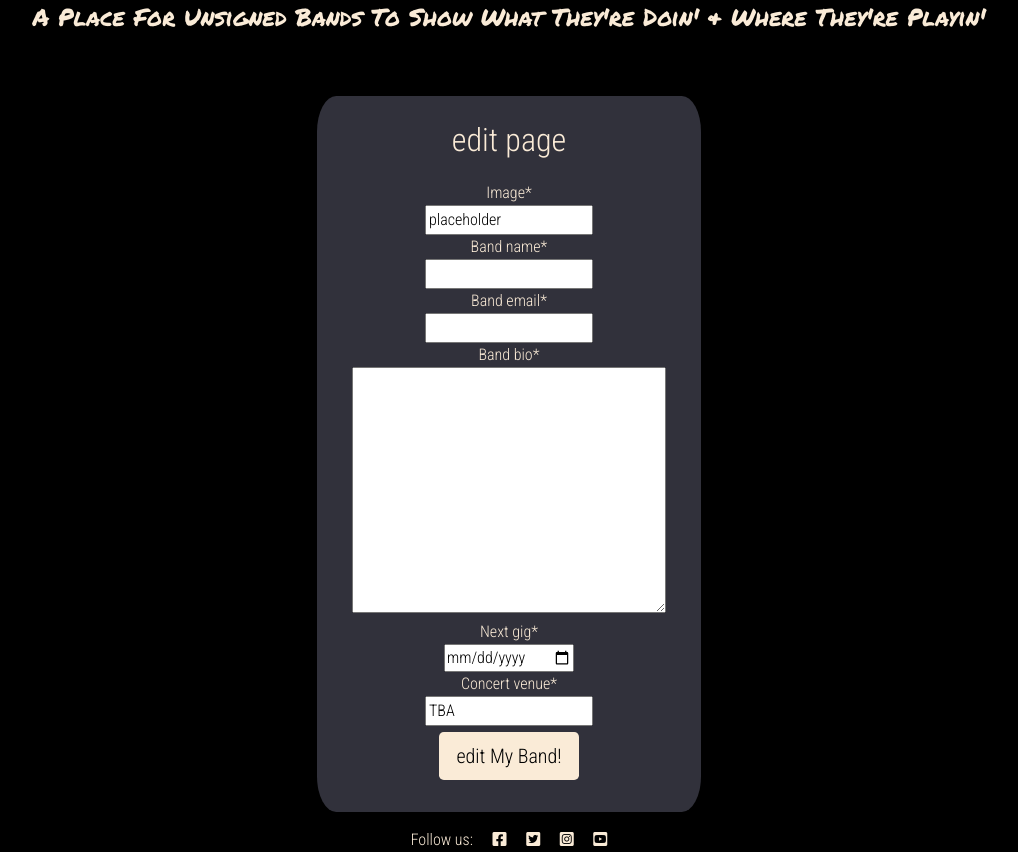
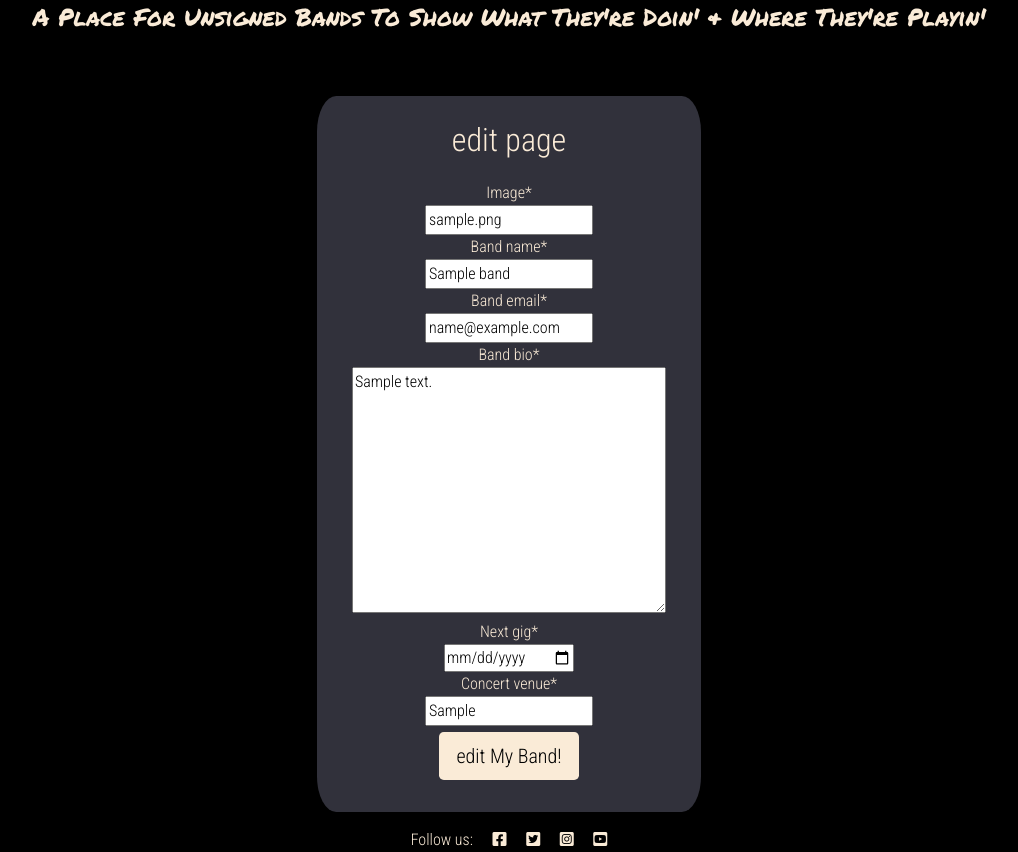
Before and after one commit to paulfitzpatrick85/CI-Portfolio-Project-4, a Django app: page /edit_band.html/1/ in a window 1280 px wide. Shown: the part 231-1083 px from the top of the page, without its empty margins (131-1149 px from the left). Run offline with Django 3.2, Linux system fonts and the light colour scheme; tables that the repository leaves empty hold one stand-in row (values such as "Sample post"); some libraries are stand-ins or nearby versions.

Commit message:
edit form prepopulating

```diff
--- a/genres/views.py
+++ b/genres/views.py
@@ -66,13 +66,23 @@ def edit_band(request, band_id):
     if request.method == 'POST':
         band_form = BandForm(request.POST, request.FILES, instance=band)   # populate with existing data
         if band_form.is_valid():
-            # band_form.instance.band_email = request.user.email
-            # band_form.instance.name = request.user.username
+            band_form.instance.band_email = request.user.email
+            band_form.instance.name = request.user.username
             # band = band_form.save(commit=False)
-            #band.genre = genre
+            # band.genre = genre
             band.save()
-            return redirect('genre_detail.html')
+            return redirect('/')
+        else:
+            # Prepopulation happens here:
+            data = {"band_name": band.band_name,
+                    "band_image": band.band_image,
+                    "band_email": band.band_email,
+                    "band_bio": band.band_bio,
+                    "next_gig": band.next_gig,
+                    "concert_venue": band.concert_venue, }
+            band_form = BandForm(initial=data)
 
-    #band_form = BandForm(instance=band)
-    context = {"band_form": BandForm}
+
+
+    context = {"band_form": BandForm(instance=band)}
     return render(request, 'edit_band.html', context)
--- a/templates/genre_detail.html
+++ b/templates/genre_detail.html
@@ -34,8 +34,10 @@
     <h3>{{ band.band_name }} </h3>
     <p>bio here: {{ band.band_bio }}<p>
         <h6>Next Live Performance: {{ band.next_gig }} at {{ band.concert_venue }}</h6>
-        <!--EDIT BAND BUTTON-->
+        <!--EDIT BAND BUTTON if logged in-->
+        {% if user.is_authenticated %}
         <h3><a href="/edit_band.html/{{ band.id }}">Edit Band</a></h3>
+        {% endif %}
 </div>
 <!--display message when no bands have been added to genre yet-->
 {% empty %}
```
Also changed, not shown: README.md.
